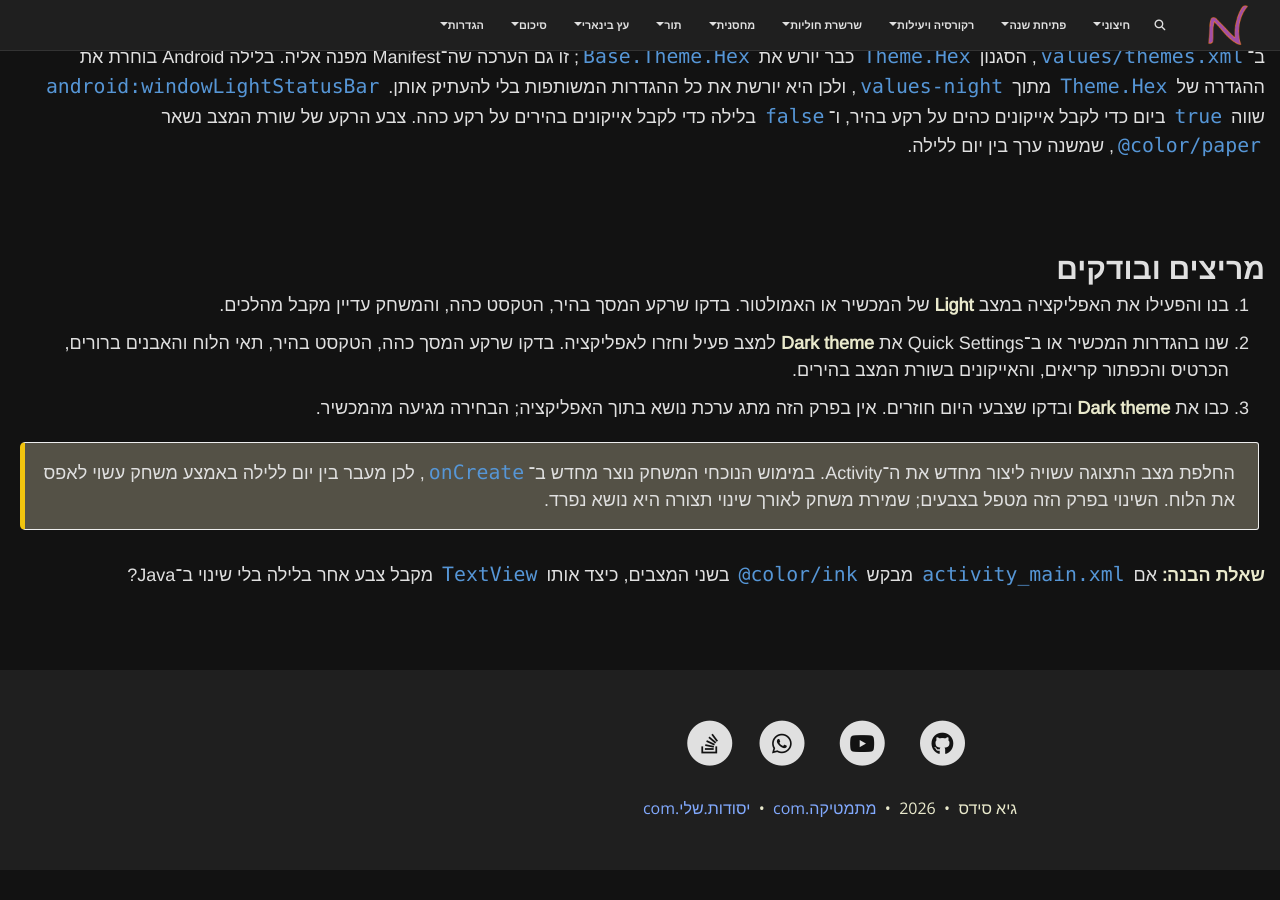
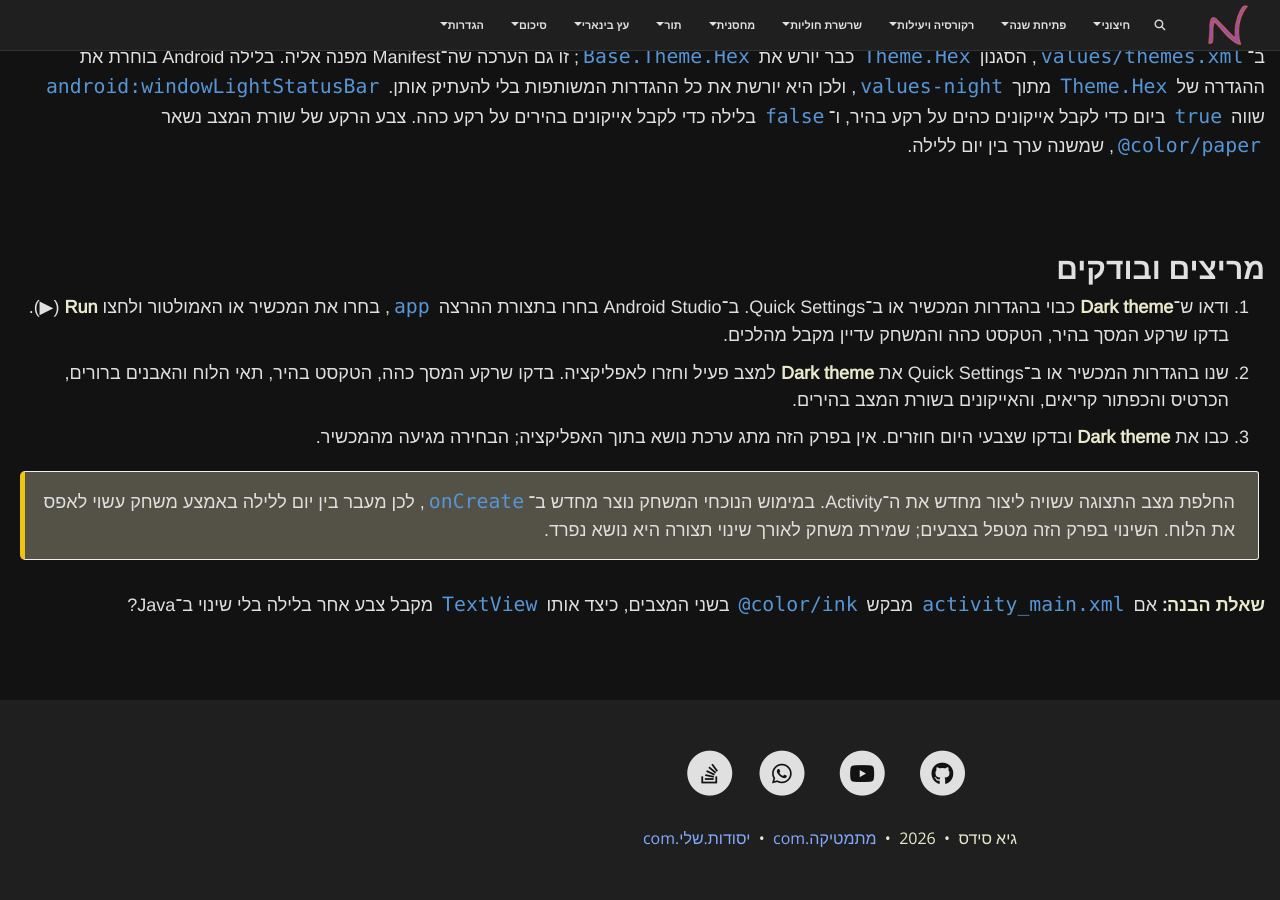
Before and after one commit to 3strategy/BeautifulMivney, a Jekyll site: the page built from android/hex/08-day-night-themes.md, in a window 1280 px wide and 900 px high, scrolled down 2866 px. Built offline with Jekyll 4.4.1, drawn with Linux system fonts in a browser that asks for light colours; comment, search, counter and statistics services are not loaded; before the commit the page ends 3736 px from its top, so only the background shows below that.

Commit message:
support day/night themes in hex improved.

```diff
--- a/android/hex/08-day-night-themes.md
+++ b/android/hex/08-day-night-themes.md
@@ -88,7 +88,7 @@ full-width: true
 
 ## מריצים ובודקים
 
-1. בנו והפעילו את האפליקציה במצב **Light** של המכשיר או האמולטור. בדקו שרקע המסך בהיר, הטקסט כהה, והמשחק עדיין מקבל מהלכים.
+1. ודאו ש־**Dark theme** כבוי בהגדרות המכשיר או ב־Quick Settings. ב־Android Studio בחרו בתצורת ההרצה `app`, בחרו את המכשיר או האמולטור ולחצו **Run** (▶). בדקו שרקע המסך בהיר, הטקסט כהה והמשחק עדיין מקבל מהלכים.
 2. שנו בהגדרות המכשיר או ב־Quick Settings את **Dark theme** למצב פעיל וחזרו לאפליקציה. בדקו שרקע המסך כהה, הטקסט בהיר, תאי הלוח והאבנים ברורים, הכרטיס והכפתור קריאים, והאייקונים בשורת המצב בהירים.
 3. כבו את **Dark theme** ובדקו שצבעי היום חוזרים. אין בפרק הזה מתג ערכת נושא בתוך האפליקציה; הבחירה מגיעה מהמכשיר.
 
```
